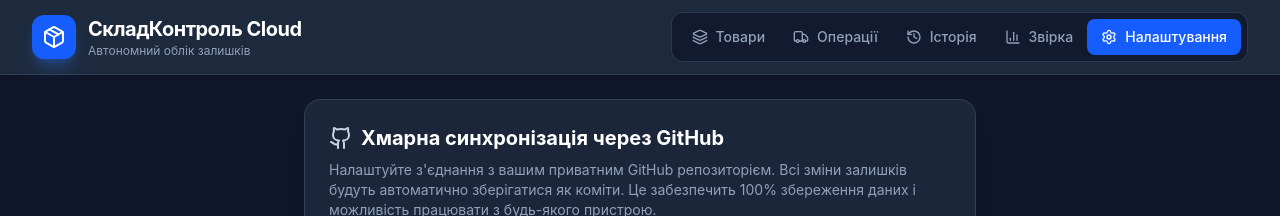
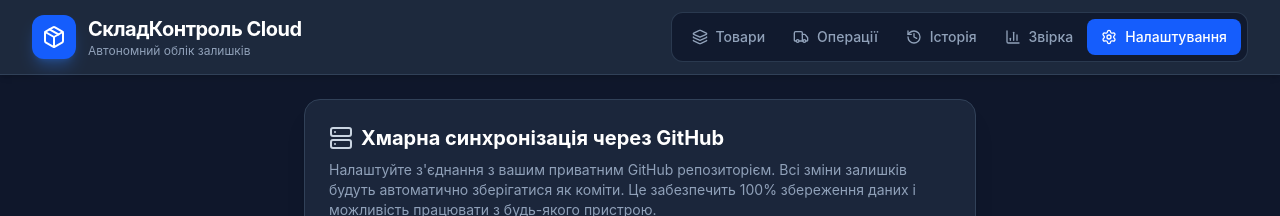
Before and after one commit to yaroslavkoshil/SkladPro, a React (Vite) app: page / in a window 1280 px wide. Both pictures are taken after a click on the button "Налаштування". Shown: the top 216 px of the page. Built offline with nearby package versions, Linux system fonts and the light colour scheme.

Commit message:
Fix lucide-react missing Github icon

```diff
--- a/src/App.jsx
+++ b/src/App.jsx
@@ -3,7 +3,7 @@
   Package, Truck, History, CheckCircle2, AlertTriangle, XCircle, Search,
   PlusCircle, MinusCircle, Box, Download, Upload, RefreshCw, BarChart3,
   Layers, ArrowDownLeft, ArrowUpRight, Filter, CheckCircle,
-  Cloud, CloudOff, Settings, Save, Github, RefreshCcw
+  Cloud, CloudOff, Settings, Save, Server, RefreshCcw
 } from 'lucide-react';
 
 const INITIAL_PRODUCTS = [
@@ -326,7 +326,7 @@
         {activeTab === 'settings' && (
           <div className="max-w-2xl mx-auto w-full bg-slate-800/90 border border-slate-700 rounded-2xl p-6 shadow-xl">
             <h2 className="text-xl font-bold text-white mb-2 flex items-center gap-2">
-              <Github className="w-6 h-6 text-slate-300" />
+              <Server className="w-6 h-6 text-slate-300" />
               Хмарна синхронізація через GitHub
             </h2>
             <p className="text-sm text-slate-400 mb-6">
```
